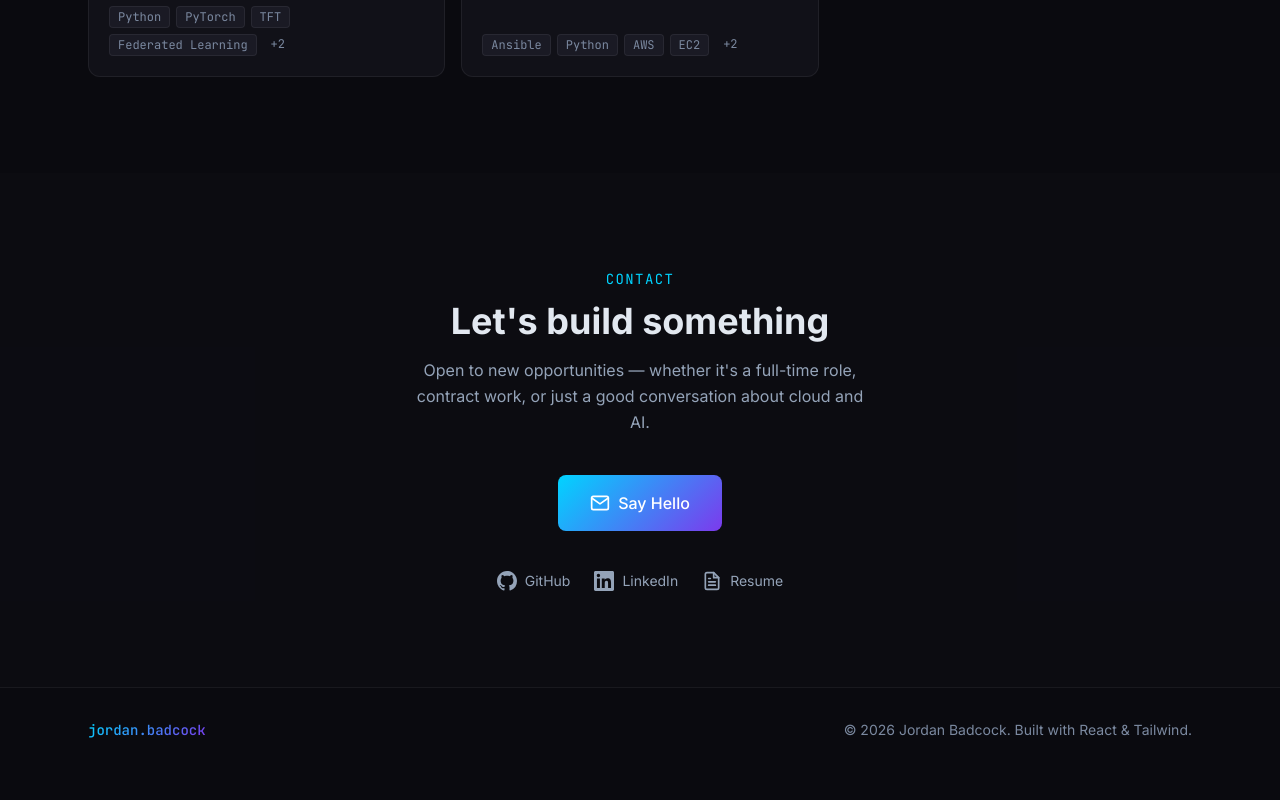
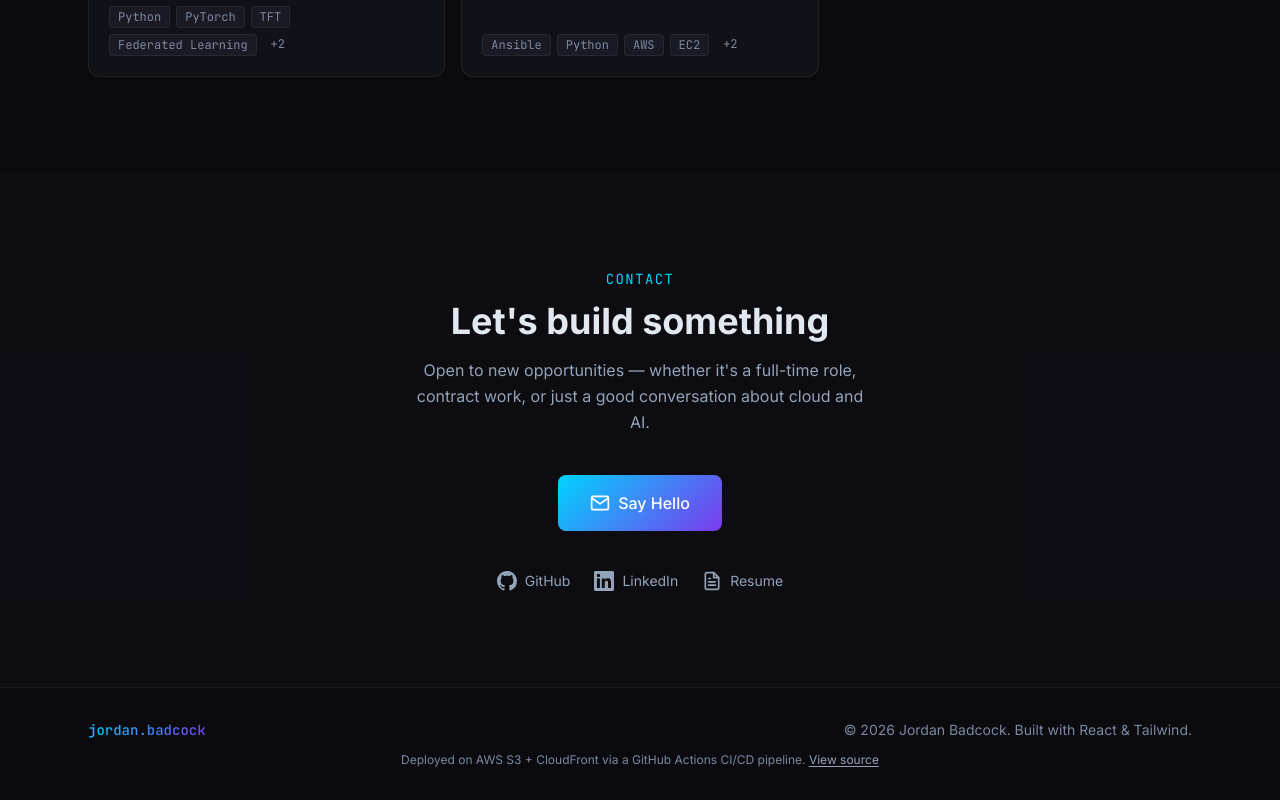
Before and after one commit to jordan-badcock/portfolio, a React (Vite) app: page / in a window 1280 px wide. Shown: the part 3464-4264 px from the top of the page. Before the commit the page ends 4236 px from the top, so only its background shows below. Built offline with nearby package versions, Linux system fonts and the light colour scheme.

Commit message:
feat: add AWS deployment note + view-source link to footer
Quietly demonstrates the site's own cloud/CI-CD stack — S3 + CloudFront
deployed via GitHub Actions — with a link to the public repo.

Co-Authored-By: Claude Opus 4.8 (1M context) <noreply@anthropic.com>

```diff
--- a/src/components/Footer.jsx
+++ b/src/components/Footer.jsx
@@ -1,9 +1,22 @@
 export default function Footer() {
   return (
     <footer className="border-t border-border py-8">
-      <div className="max-w-6xl mx-auto px-6 flex flex-col sm:flex-row items-center justify-between gap-4 text-text-faint text-sm">
-        <span className="font-mono gradient-text font-medium">jordan.badcock</span>
-        <span>© {new Date().getFullYear()} Jordan Badcock. Built with React &amp; Tailwind.</span>
+      <div className="max-w-6xl mx-auto px-6 flex flex-col gap-3">
+        <div className="flex flex-col sm:flex-row items-center justify-between gap-4 text-text-faint text-sm">
+          <span className="font-mono gradient-text font-medium">jordan.badcock</span>
+          <span>© {new Date().getFullYear()} Jordan Badcock. Built with React &amp; Tailwind.</span>
+        </div>
+        <div className="text-center text-text-faint text-xs">
+          Deployed on AWS S3 + CloudFront via a GitHub Actions CI/CD pipeline.{' '}
+          <a
+            href="https://github.com/jordan-badcock/portfolio"
+            target="_blank"
+            rel="noopener noreferrer"
+            className="text-text-muted hover:text-cyan transition-colors underline underline-offset-2"
+          >
+            View source
+          </a>
+        </div>
       </div>
     </footer>
   )
```
